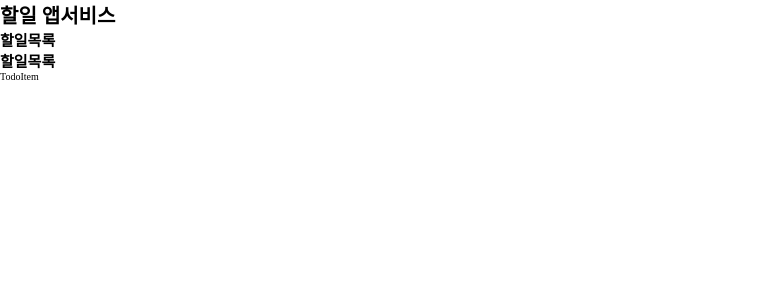
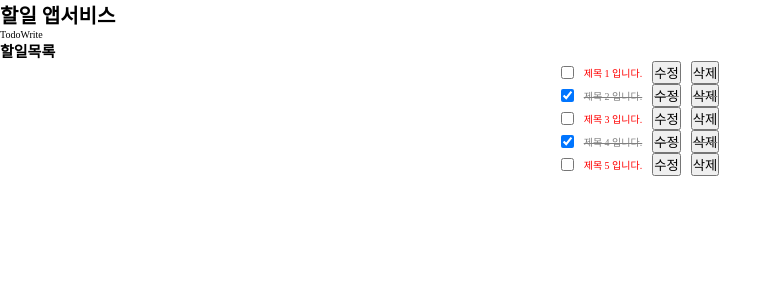
Before and after one commit to zzeondev/til_react_cra_ts, a React (Create React App) app: page / in a window 1280 px wide. Shown: the top 300 px of the page, without its empty margins (0-782 px from the left). Built offline with nearby package versions, Linux system fonts and the light colour scheme.

Commit message:
[docs] todo 앱 제작하기

```diff
--- a/src/App.tsx
+++ b/src/App.tsx
@@ -1,12 +1,23 @@
 import { useState } from 'react';
 import TodoList from './components/todos/TodoList';
 import TodoWrite from './components/todos/TodoWrite';
+
+// 공통으로 사용하는 type 정의 및 interface 는 별도의 폴더에 보관하자.
 import { ITodoType, TodoType } from './types/todoType';
+
+// 테스트를 위한 목업 데이터 (/src/api/dummy.ts 추천)
+const initialTodos: TodoType[] = [
+  { id: 'a', title: '제목 1 입니다.', completed: false },
+  { id: 'b', title: '제목 2 입니다.', completed: true },
+  { id: 'c', title: '제목 3 입니다.', completed: false },
+  { id: 'd', title: '제목 4 입니다.', completed: true },
+  { id: 'e', title: '제목 5 입니다.', completed: false },
+];
 
 function App(): JSX.Element {
   // ts 자리
   // {id: "", title:"", completed:false}
-  const [todos, setTodos] = useState<(TodoType | ITodoType)[]>([]);
+  const [todos, setTodos] = useState<(TodoType | ITodoType)[]>(initialTodos);
 
   // todos 를 업데이트 하는 함수
   const handleTodoUpdate = (): void => {
@@ -14,9 +25,24 @@
   };
 
   // todo 목록에서 실행할 함수들
-  const onToggle = (): void => {};
-  const onDelete = (): void => {};
-  const onEdit = (): void => {};
+  const onToggle = (id: string): void => {
+    console.log(`onToggle : `, id);
+    // 전달 받은 ID 를 이용해 map으로 찾아서 completed 변경
+    const arr: TodoType[] = todos.map(todo =>
+      todo.id === id ? { ...todo, completed: !todo.completed } : todo,
+    );
+    setTodos(arr);
+  };
+  const onDelete = (id: string): void => {
+    console.log(`onDelete :`, id);
+    // 전달 받은 ID 를 제외한 나머지만 모아서 목록 변경
+    const arr: TodoType[] = todos.filter(todo => todo.id !== id);
+    setTodos(arr);
+  };
+
+  const onEdit = (): void => {
+    console.log(`onEdit`);
+  };
 
   // tsx 자리
   return (
--- a/src/components/todos/TodoItem.tsx
+++ b/src/components/todos/TodoItem.tsx
@@ -1,11 +1,37 @@
+import { TodoType } from '@/types/todoType';
+
 type TodoItemProps = {
-  onToggle: () => void;
-  onDelete: () => void;
+  todo: TodoType;
+  onToggle: (id: string) => void;
+  onDelete: (id: string) => void;
   onEdit: () => void;
 };
 
-const TodoItem = ({ onToggle, onDelete, onEdit }: TodoItemProps): JSX.Element => {
-  return <div>TodoItem</div>;
+const TodoItem = ({ todo, onToggle, onDelete, onEdit }: TodoItemProps) => {
+  // 수정은 별도의 입력창 구성으로 수정 후 값만 업데이트 (Edit은 별도의 수정창이 있어야함)
+  const handleEdit = () => {
+    console.log('여기에서 내용을 수정하는 기능 작성 후 완료된 데이터 전송');
+    onEdit();
+  };
+
+  // CSS 객체 만들기 (React.CSSProperties 타입 명시시 코드힌트 유용)
+  const liStyle: React.CSSProperties = {
+    display: 'flex',
+    gap: '10px',
+    alignItems: 'center',
+    justifyContent: 'center',
+    color: todo.completed ? 'gray' : 'red',
+    textDecoration: todo.completed ? 'line-through' : 'none',
+  };
+
+  return (
+    <li style={liStyle}>
+      <input type="checkbox" onChange={() => onToggle(todo.id)} checked={todo.completed} />
+      <span>{todo.title}</span>
+      <button onClick={handleEdit}>수정</button>
+      <button onClick={() => onDelete(todo.id)}>삭제</button>
+    </li>
+  );
 };
 
 export default TodoItem;
--- a/src/components/todos/TodoList.tsx
+++ b/src/components/todos/TodoList.tsx
@@ -3,8 +3,8 @@
 
 type TodoListProps = {
   todos: TodoType[];
-  onToggle: () => void;
-  onDelete: () => void;
+  onToggle: (id: string) => void;
+  onDelete: (id: string) => void;
   onEdit: () => void;
 };
 
@@ -12,7 +12,36 @@
   return (
     <div>
       <h2>할일목록</h2>
-      <TodoItem onToggle={onToggle} onDelete={onDelete} onEdit={onEdit} />
+      {todos.length === 0 ? (
+        <p>목록이 없습니다.</p>
+      ) : (
+        <ul>
+          {todos.map(item => (
+            <TodoItem
+              key={item.id}
+              todo={item}
+              onToggle={onToggle}
+              onDelete={onDelete}
+              onEdit={onEdit}
+            />
+          ))}
+        </ul>
+      )}
+
+      {/* 할일 즉 todos 는 여러개의 item 으로 구성된 배열이다. map 으로 출력 */}
+      {/* <ul>
+        {todos.map(item => (
+          <TodoItem
+            key={item.id}
+            todo={item}
+            onToggle={onToggle}
+            onDelete={onDelete}
+            onEdit={onEdit}
+          />
+        ))}
+      </ul> */}
+
+      {/* <TodoItem onToggle={onToggle} onDelete={onDelete} onEdit={onEdit} /> */}
     </div>
   );
 };
--- a/src/components/todos/TodoWrite.tsx
+++ b/src/components/todos/TodoWrite.tsx
@@ -1,5 +1,4 @@
 import { TodoType } from '../../types/todoType';
-import TodoItem from './TodoItem';
 
 type TodoWriteProps = {
   setTodos: React.Dispatch<React.SetStateAction<TodoType[]>>;
@@ -7,11 +6,7 @@
 };
 
 const TodoWrite = ({ setTodos, handleTodoUpdate }: TodoWriteProps) => {
-  return (
-    <div>
-      <h2>할일목록</h2>
-    </div>
-  );
+  return <div>TodoWrite</div>;
 };
 
 export default TodoWrite;
```
Also changed, not shown: 1 other file (tests, documents, lock files or other folders).
